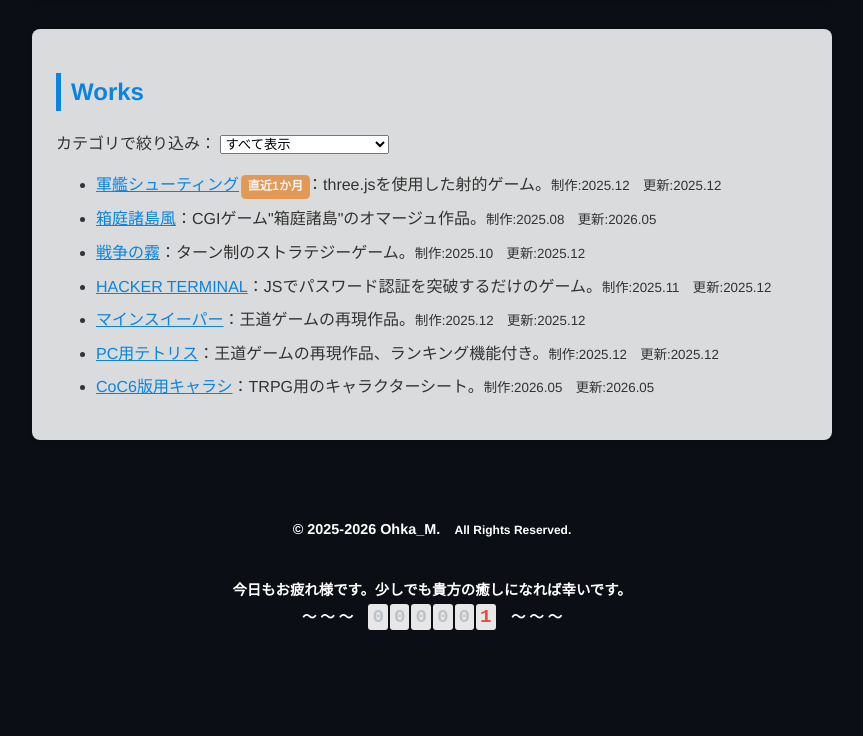
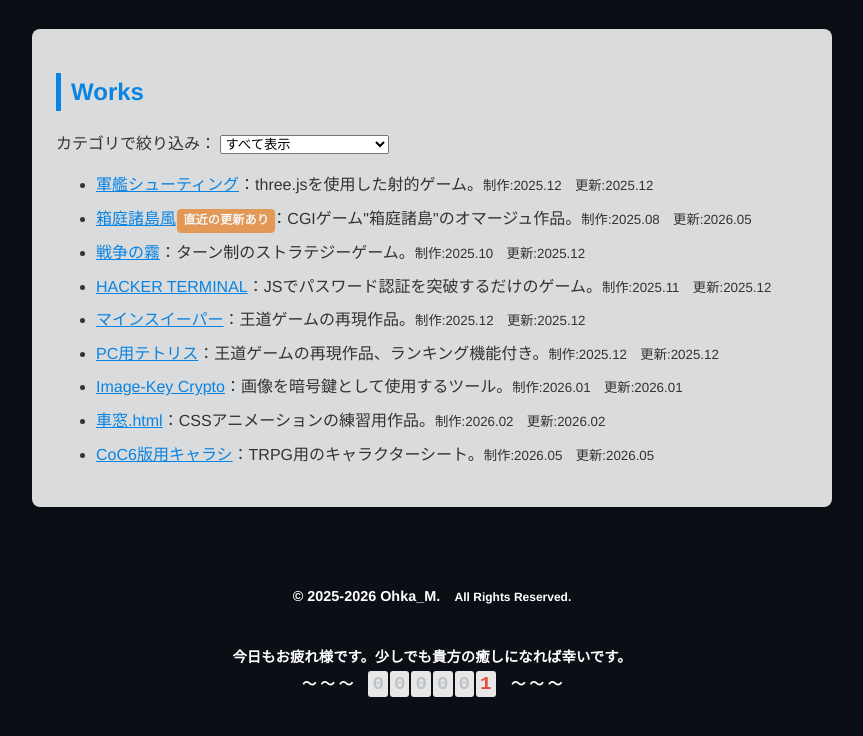
Before and after one commit to masaru-star/Portfolio.github.io, a plain HTML site: page index.html in a window 1280 px wide. Shown: the part 745-1481 px from the top of the page, without its empty margins (208-1071 px from the left). Before the commit the page ends 1424 px from the top, so only its background shows below. Drawn offline with Linux system fonts and the light colour scheme.

Commit message:
Update index.html

```diff
--- a/index.html
+++ b/index.html
@@ -59,17 +59,21 @@
                     <option value="simulation">シミュレーションゲーム</option>
                     <option value="simple">シンプルなゲーム</option>
                     <option value="tool">ツール</option>
+                    <option value="art">アート</option>
                     <option value="JS">#JavaScript</option>
+                    <option value="css">#CSS</option>
                     <option value="note">#Note</option>
                 </select>
             <ul>
             <p id="no-result" style="display:none; color:#666; margin-top:1rem;">該当する作品はありません。</p>
-                <li data-tag="game simulation JS"><a title="ゲーム全般 シミュレーションゲーム #JavaScript" href="warship3d/play.html"target="_blank" rel="noopener noreferrer">軍艦シューティング</a><span class="new-tag-anime">直近1か月</span>：three.jsを使用した射的ゲーム。<small>制作:2025.12　更新:2025.12</small></li>
-                <li data-tag="game simulation JS"><a title="ゲーム全般 シミュレーションゲーム #JavaScript" href="https://masaru-star.github.io/JS.Hakoniwa-Island/"target="_blank" rel="noopener noreferrer">箱庭諸島風</a>：CGIゲーム"箱庭諸島"のオマージュ作品。<small>制作:2025.08　更新:2026.05</small></li>
+                <li data-tag="game simulation JS"><a title="ゲーム全般 シミュレーションゲーム #JavaScript" href="warship3d/play.html"target="_blank" rel="noopener noreferrer">軍艦シューティング</a>：three.jsを使用した射的ゲーム。<small>制作:2025.12　更新:2025.12</small></li>
+                <li data-tag="game simulation JS"><a title="ゲーム全般 シミュレーションゲーム #JavaScript" href="https://masaru-star.github.io/JS.Hakoniwa-Island/"target="_blank" rel="noopener noreferrer">箱庭諸島風</a><span class="new-tag-anime">直近の更新あり</span>：CGIゲーム"箱庭諸島"のオマージュ作品。<small>制作:2025.08　更新:2026.05</small></li>
                 <li data-tag="game simulation JS"><a title="ゲーム全般 シミュレーションゲーム #JavaScript" href="fogwar/play.html"target="_blank" rel="noopener noreferrer">戦争の霧</a>：ターン制のストラテジーゲーム。<small>制作:2025.10　更新:2025.12</small></li>
                 <li data-tag="game JS"><a title="ゲーム全般 #JavaScript" href="hackpass/play.html"target="_blank" rel="noopener noreferrer">HACKER TERMINAL</a>：JSでパスワード認証を突破するだけのゲーム。<small>制作:2025.11　更新:2025.12</small></li>
                 <li data-tag="game simple JS"><a title="ゲーム全般 シンプルなゲーム #JavaScript" href="minesweeper/play.html"target="_blank" rel="noopener noreferrer">マインスイーパー</a>：王道ゲームの再現作品。<small>制作:2025.12　更新:2025.12</small></li>
                 <li data-tag="game simple JS"><a title="ゲーム全般 シンプルなゲーム #JavaScript" href="tetris/play.html"target="_blank" rel="noopener noreferrer">PC用テトリス</a>：王道ゲームの再現作品、ランキング機能付き。<small>制作:2025.12　更新:2025.12</small></li>
+                <li data-tag="tool JS"><a title="ツール #JavaScript" href="https://masaru-star.github.io/image-key/"target="_blank" rel="noopener noreferrer">Image-Key Crypto</a>：画像を暗号鍵として使用するツール。<small>制作:2026.01　更新:2026.01</small></li>
+                <li data-tag="art css"><a title="アート #CSS" href="train/play.html"target="_blank" rel="noopener noreferrer">車窓.html</a>：CSSアニメーションの練習用作品。<small>制作:2026.02　更新:2026.02</small></li>
                 <li data-tag="game note"><a title="ゲーム全般 #Note" href="CoC-6/PC.html"target="_blank" rel="noopener noreferrer">CoC6版用キャラシ</a>：TRPG用のキャラクターシート。<small>制作:2026.05　更新:2026.05</small></li>
             </ul>
         </section>
```
